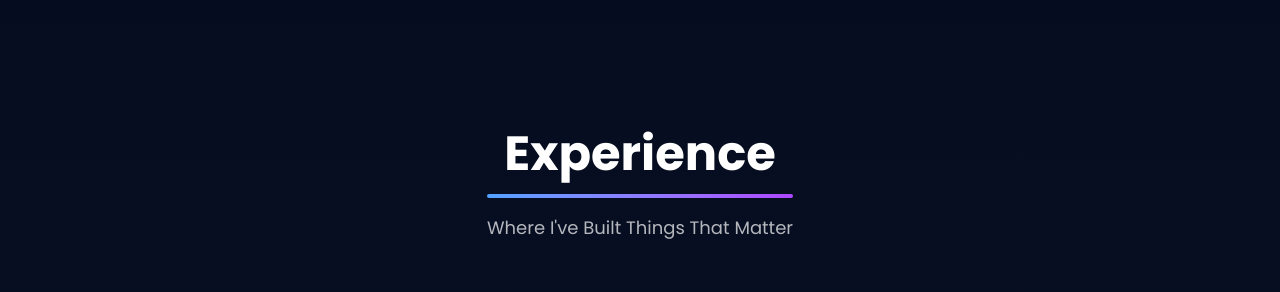
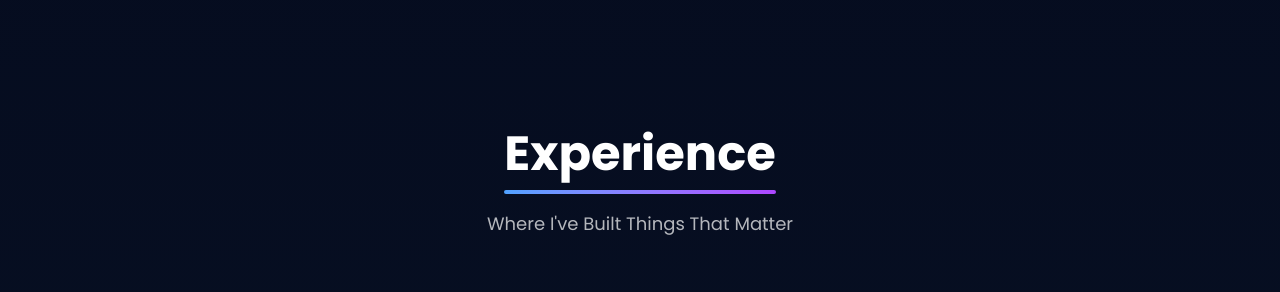
Before and after one commit to ayushthakali/Portfolio, a React (Vite) app: page / in a window 1280 px wide. Shown: the part 1580-1872 px from the top of the page. Built offline with nearby package versions, Linux system fonts and the light colour scheme.

Commit message:
few fixes

```diff
--- a/src/components/Experience.jsx
+++ b/src/components/Experience.jsx
@@ -43,13 +43,12 @@ function Experience() {
         whileInView={{ y: 0, opacity: 1, scale: 1 }}
         viewport={{ once: true, amount: 0.2 }}
         transition={{ duration: 0.8, ease: "easeOut" }}
-        className="text-center"
+        className="flex flex-col items-center"
       >
-        <h2 className="text-white text-4xl md:text-5xl font-bold font-poppins mb-4">
+        <h2 className="relative text-white text-4xl md:text-5xl font-bold font-poppins mb-4 after:absolute after-content[''] after:left-0 after:-bottom-4 after:w-full after:h-1 after:bg-gradient-to-r after:from-blue-400 after:to-purple-500 after:rounded-full">
           Experience
         </h2>
-        <div className="w-full h-1 bg-gradient-to-r from-blue-400 to-purple-500 mx-auto rounded-full" />
-        <p className="text-white/70 text-lg mt-4 font-poppins max-w-2xl mx-auto">
+        <p className="text-white/70 text-lg mt-4 font-poppins max-w-2xl text-center">
           Where I've Built Things That Matter
         </p>
       </motion.div>
--- a/src/components/Navbar.jsx
+++ b/src/components/Navbar.jsx
@@ -12,6 +12,7 @@ function Navbar() {
   const navItems = [
     { name: "Home" },
     { name: "Education" },
+    { name: "Experience" },
     { name: "Skills" },
     { name: "Portfolio" },
     { name: "Contact" },
--- a/src/data/projects.js
+++ b/src/data/projects.js
@@ -4,9 +4,10 @@ export const projects = [
     title: "Receipt AI – AI-Powered Receipt Management",
     description:
       "An intelligent receipt management system that automatically extract, categorize, and organize financial documents with multi-company support.",
-    image: "/projects/receiptAi.png",
+    image: "/projects/RAI.png",
     tags: ["Next.js", "TailwindCSS", "MongoDB", "Google OAuth", "JWT"],
     github: "https://github.com/ayushthakali",
+    live: "https://receipt-ai2025.vercel.app/",
     features: [
       "AI-powered document scanning and data extraction",
       "Multi-company management system",
```
Also changed, not shown: public/projects/RAI.png (added), public/projects/receiptAi.png (deleted).
